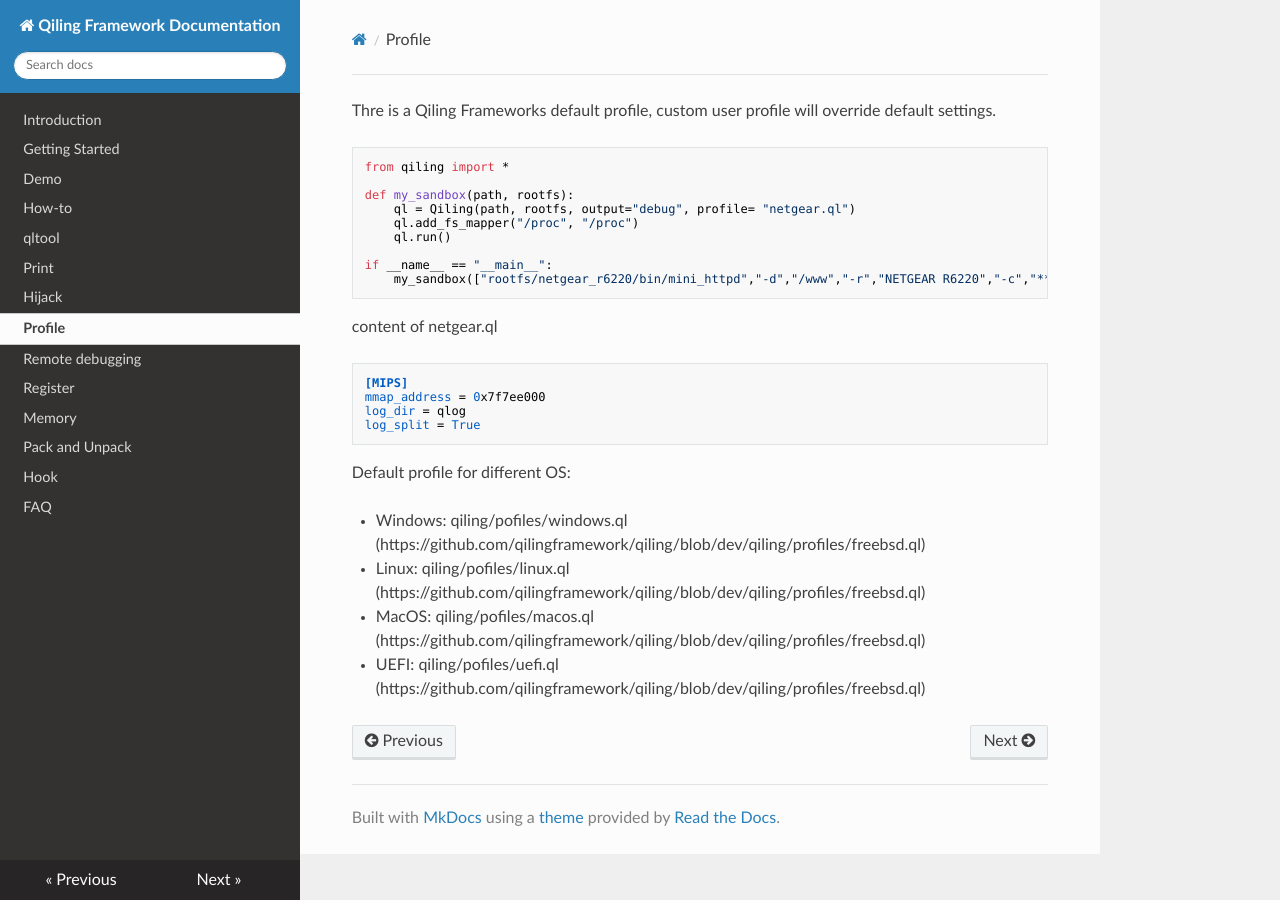
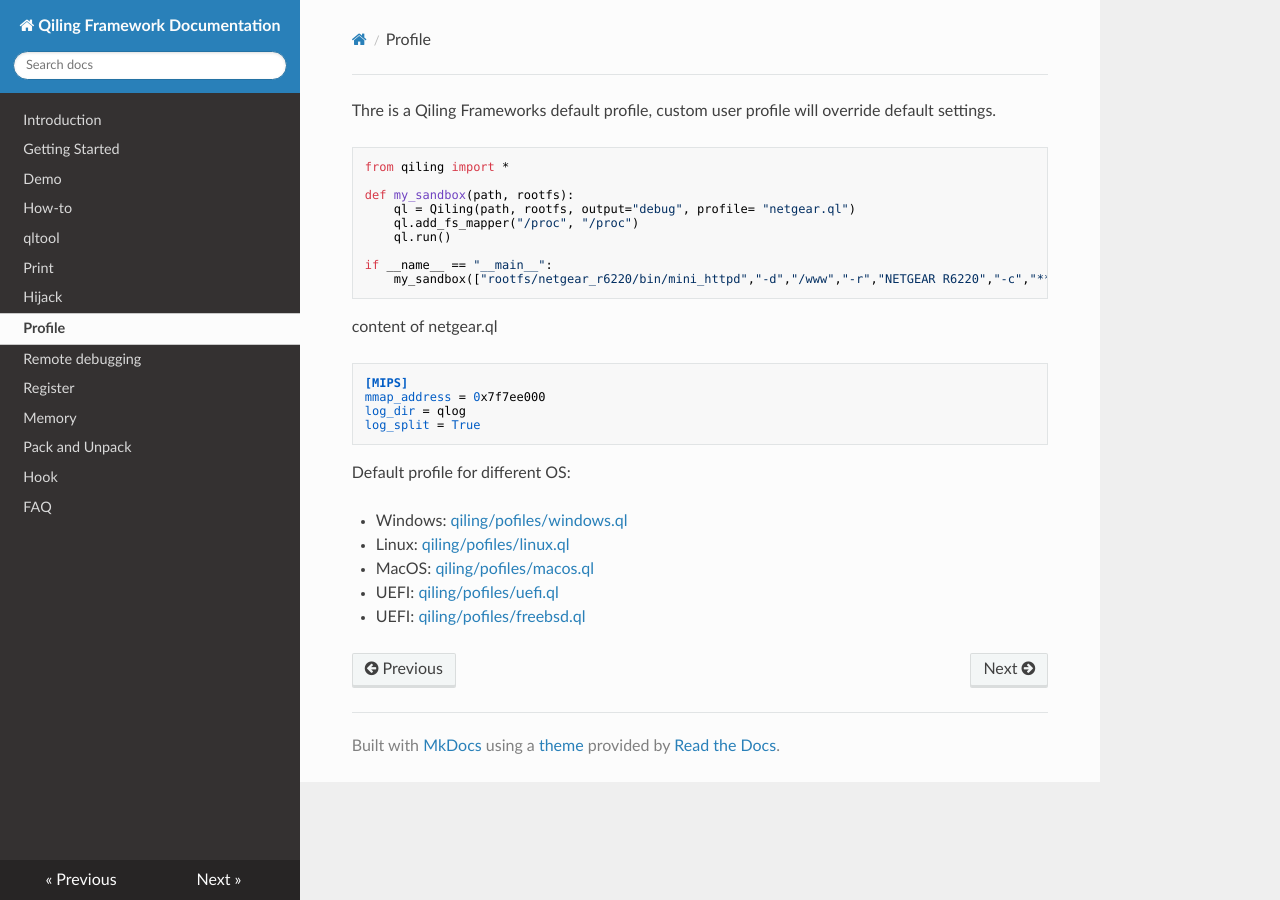
Before and after one commit to qilingframework/rtfd.io, an MkDocs documentation site: the page built from docs/profile.md, in a window 1280 px wide. Built offline with MkDocs 1.6.1, drawn with Linux system fonts in a browser that asks for light colours; nearby versions of some CDN libraries.

Commit message:
touch up profile

```diff
--- a/docs/profile.md
+++ b/docs/profile.md
@@ -26,7 +26,8 @@ log_split = True
 
 Default profile for different OS:
 
-- Windows: qiling/pofiles/windows.ql (https://github.com/qilingframework/qiling/blob/dev/qiling/profiles/freebsd.ql)
-- Linux: qiling/pofiles/linux.ql (https://github.com/qilingframework/qiling/blob/dev/qiling/profiles/freebsd.ql)
-- MacOS: qiling/pofiles/macos.ql (https://github.com/qilingframework/qiling/blob/dev/qiling/profiles/freebsd.ql)
-- UEFI: qiling/pofiles/uefi.ql (https://github.com/qilingframework/qiling/blob/dev/qiling/profiles/freebsd.ql)
+- Windows: [qiling/pofiles/windows.ql](https://github.com/qilingframework/qiling/blob/dev/qiling/profiles/windows.ql)
+- Linux: [qiling/pofiles/linux.ql](https://github.com/qilingframework/qiling/blob/dev/qiling/profiles/linux.ql)
+- MacOS: [qiling/pofiles/macos.ql](https://github.com/qilingframework/qiling/blob/dev/qiling/profiles/macos.ql)
+- UEFI: [qiling/pofiles/uefi.ql](https://github.com/qilingframework/qiling/blob/dev/qiling/profiles/uefi.ql)
+- UEFI: [qiling/pofiles/freebsd.ql](https://github.com/qilingframework/qiling/blob/dev/qiling/profiles/freebsd.ql)
```
